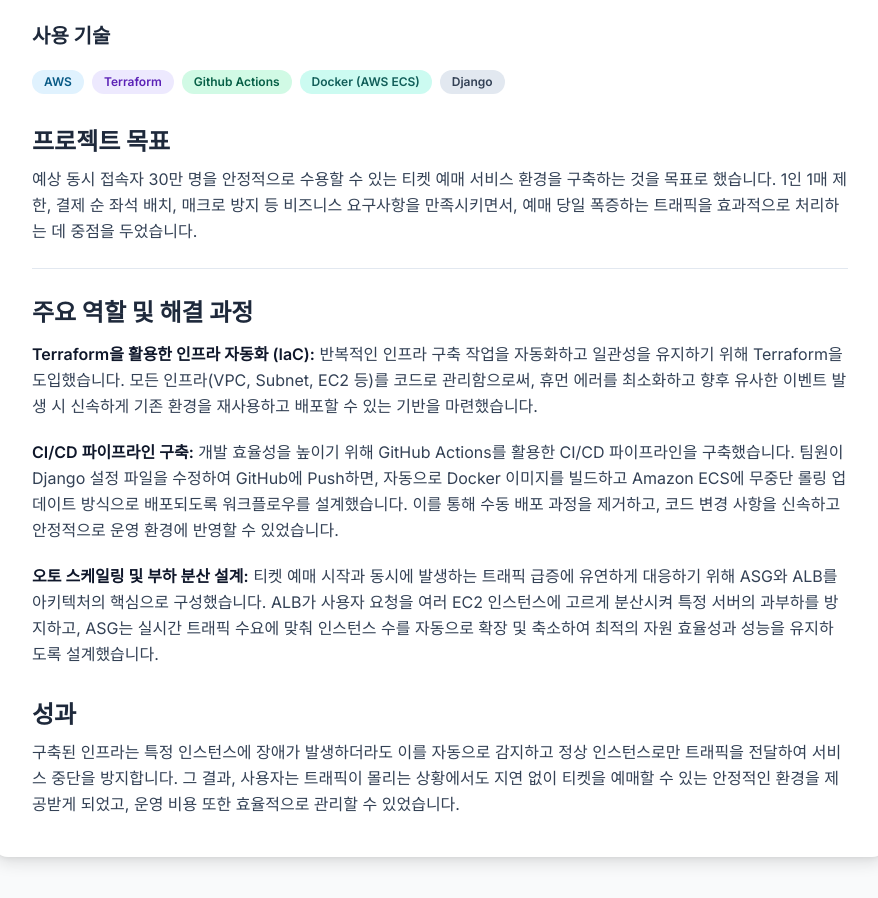
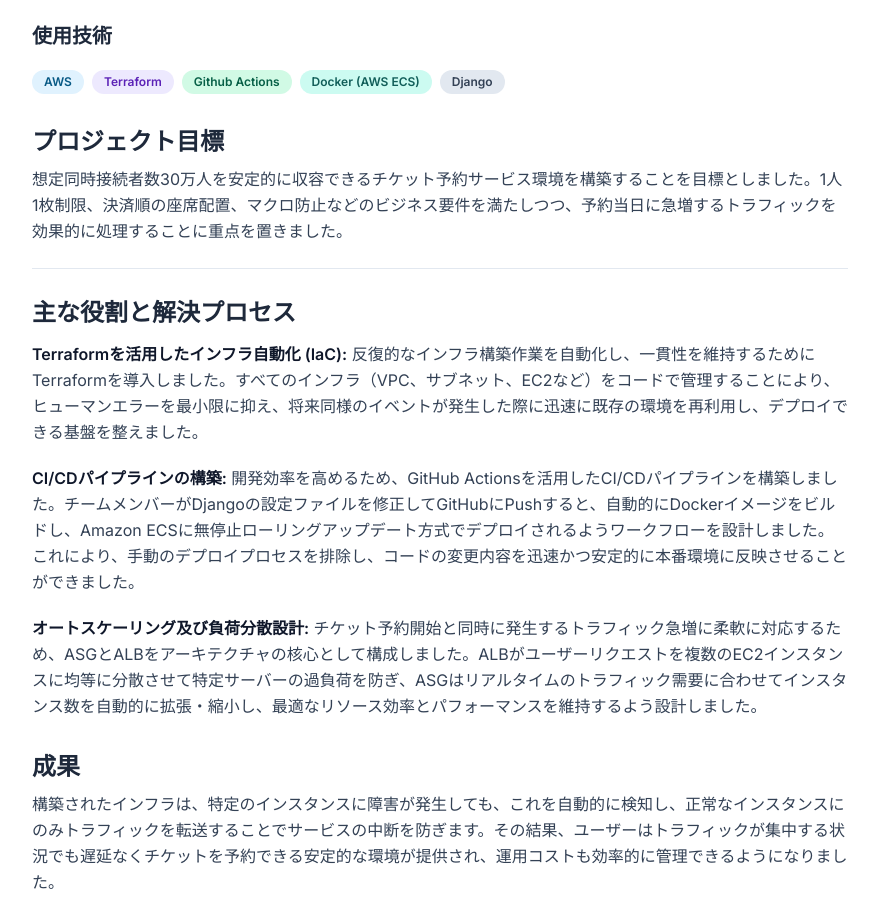
Before and after one commit to bichani/bichani.github.io, a plain HTML site: page project1.html in a window 1280 px wide. Shown: the part 880-1778 px from the top of the page, without its empty margins (200-1078 px from the left). Drawn offline with nearby package versions, Linux system fonts and the light colour scheme.

Commit message:
Update project1.html

```diff
--- a/project1.html
+++ b/project1.html
@@ -1,14 +1,14 @@
 <!DOCTYPE html>
-<html lang="ko">
+<html lang="ja">
 <head>
     <meta charset="UTF-8">
     <meta name="viewport" content="width=device-width, initial-scale=1.0">
-    <title>Ticket Topia 프로젝트 상세 - 박한비 포트폴리오</title>
+    <title>Ticket Topia プロジェクト詳細 - パク・ハンビ ポートフォリオ</title>
     <script src="https://cdn.tailwindcss.com"></script>
     <link rel="stylesheet" href="https://fonts.googleapis.com/css2?family=Inter:wght@400;500;600;700&display=swap">
     <style>
         body {
-            font-family: 'Inter', 'Noto Sans KR', sans-serif;
+            font-family: 'Inter', 'Noto Sans JP', sans-serif; /* Noto Sans JP로 변경 권장 */
         }
         /* 이미지 모달 스타일 */
         .modal-overlay {
@@ -61,7 +61,7 @@
                 <a href="./index.html" class="text-xl font-bold text-slate-800 hover:text-blue-600 transition-colors">Hanbi's Portfolio</a>
             </div>
             <nav>
-                <a href="./index.html" class="text-slate-500 hover:text-blue-600 font-semibold transition-colors">← 돌아가기</a>
+                <a href="./index.html" class="text-slate-500 hover:text-blue-600 font-semibold transition-colors">← 戻る</a>
             </nav>
         </div>
     </header>
@@ -70,15 +70,15 @@
         <div class="bg-white p-8 sm:p-10 rounded-2xl shadow-lg max-w-4xl mx-auto">
             <div class="prose prose-slate max-w-none prose-p:leading-relaxed">
                 <h1 class="text-3xl font-bold mb-4 text-slate-900">Ticket Topia</h1>
-                <p class="text-sm text-slate-500 font-medium">2024년 7월 ~ 8월</p>
-                <p class="font-semibold text-xl mt-4">확장성 및 재사용성을 고려한 대규모 티켓 예매 서비스 인프라 구축</p>
+                <p class="text-sm text-slate-500 font-medium">2024年 7月 ~ 8月</p>
+                <p class="font-semibold text-xl mt-4">拡張性及び再利用性を考慮した大規模チケット予約サービスインフラの構築</p>
 
                 <a href="pj1.png" id="projectImageLink" class="cursor-zoom-in">
-                    <img src="pj1.png" alt="Ticket Topia 아키텍처 설계도" class="my-6 rounded-lg border border-slate-200">
+                    <img src="pj1.png" alt="Ticket Topia アーキテクチャ設計図" class="my-6 rounded-lg border border-slate-200">
                 </a>
 
                 <div class="mt-6">
-                    <h2 class="text-xl font-bold text-slate-800">사용 기술</h2>
+                    <h2 class="text-xl font-bold text-slate-800">使用技術</h2>
                     <div class="flex flex-wrap gap-2 mt-2">
                         <span class="bg-sky-100 text-sky-800 text-xs font-semibold px-3 py-1 rounded-full">AWS</span>
                         <span class="bg-violet-100 text-violet-800 text-xs font-semibold px-3 py-1 rounded-full">Terraform</span>
@@ -88,25 +88,25 @@
                     </div>
                 </div>
 
-                <h2 class="text-2xl font-bold mt-8 mb-2 text-slate-800">프로젝트 목표</h2>
-                <p>예상 동시 접속자 30만 명을 안정적으로 수용할 수 있는 티켓 예매 서비스 환경을 구축하는 것을 목표로 했습니다. 1인 1매 제한, 결제 순 좌석 배치, 매크로 방지 등 비즈니스 요구사항을 만족시키면서, 예매 당일 폭증하는 트래픽을 효과적으로 처리하는 데 중점을 두었습니다.</p>
+                <h2 class="text-2xl font-bold mt-8 mb-2 text-slate-800">プロジェクト目標</h2>
+                <p>想定同時接続者数30万人を安定的に収容できるチケット予約サービス環境を構築することを目標としました。1人1枚制限、決済順の座席配置、マクロ防止などのビジネス要件を満たしつつ、予約当日に急増するトラフィックを効果的に処理することに重点を置きました。</p>
 
                 <div class="border-t border-slate-200 pt-4 mt-6">
-                    <h2 class="text-2xl font-bold mt-3 mb-3 text-slate-800">주요 역할 및 해결 과정</h2>
-                    <p><strong>Terraform을 활용한 인프라 자동화 (IaC):</strong> 반복적인 인프라 구축 작업을 자동화하고 일관성을 유지하기 위해 Terraform을 도입했습니다. 모든 인프라(VPC, Subnet, EC2 등)를 코드로 관리함으로써, 휴먼 에러를 최소화하고 향후 유사한 이벤트 발생 시 신속하게 기존 환경을 재사용하고 배포할 수 있는 기반을 마련했습니다.</p>
-                    <p><strong>CI/CD 파이프라인 구축:</strong> 개발 효율성을 높이기 위해 GitHub Actions를 활용한 CI/CD 파이프라인을 구축했습니다. 팀원이 Django 설정 파일을 수정하여 GitHub에 Push하면, 자동으로 Docker 이미지를 빌드하고 Amazon ECS에 무중단 롤링 업데이트 방식으로 배포되도록 워크플로우를 설계했습니다. 이를 통해 수동 배포 과정을 제거하고, 코드 변경 사항을 신속하고 안정적으로 운영 환경에 반영할 수 있었습니다.</p>
-                    <p><strong>오토 스케일링 및 부하 분산 설계:</strong> 티켓 예매 시작과 동시에 발생하는 트래픽 급증에 유연하게 대응하기 위해 ASG와 ALB를 아키텍처의 핵심으로 구성했습니다. ALB가 사용자 요청을 여러 EC2 인스턴스에 고르게 분산시켜 특정 서버의 과부하를 방지하고, ASG는 실시간 트래픽 수요에 맞춰 인스턴스 수를 자동으로 확장 및 축소하여 최적의 자원 효율성과 성능을 유지하도록 설계했습니다.</p>
+                    <h2 class="text-2xl font-bold mt-3 mb-3 text-slate-800">主な役割と解決プロセス</h2>
+                    <p><strong>Terraformを活用したインフラ自動化 (IaC):</strong> 反復的なインフラ構築作業を自動化し、一貫性を維持するためにTerraformを導入しました。すべてのインフラ（VPC、サブネット、EC2など）をコードで管理することにより、ヒューマンエラーを最小限に抑え、将来同様のイベントが発生した際に迅速に既存の環境を再利用し、デプロイできる基盤を整えました。</p>
+                    <p><strong>CI/CDパイプラインの構築:</strong> 開発効率を高めるため、GitHub Actionsを活用したCI/CDパイプラインを構築しました。チームメンバーがDjangoの設定ファイルを修正してGitHubにPushすると、自動的にDockerイメージをビルドし、Amazon ECSに無停止ローリングアップデート方式でデプロイされるようワークフローを設計しました。これにより、手動のデプロイプロセスを排除し、コードの変更内容を迅速かつ安定的に本番環境に反映させることができました。</p>
+                    <p><strong>オートスケーリング及び負荷分散設計:</strong> チケット予約開始と同時に発生するトラフィック急増に柔軟に対応するため、ASGとALBをアーキテクチャの核心として構成しました。ALBがユーザーリクエストを複数のEC2インスタンスに均等に分散させて特定サーバーの過負荷を防ぎ、ASGはリアルタイムのトラフィック需要に合わせてインスタンス数を自動的に拡張・縮小し、最適なリソース効率とパフォーマンスを維持するよう設計しました。</p>
                 </div>
 
-                <h2 class="text-2xl font-bold mt-8 mb-2 text-slate-800">성과</h2>
-                <p>구축된 인프라는 특정 인스턴스에 장애가 발생하더라도 이를 자동으로 감지하고 정상 인스턴스로만 트래픽을 전달하여 서비스 중단을 방지합니다. 그 결과, 사용자는 트래픽이 몰리는 상황에서도 지연 없이 티켓을 예매할 수 있는 안정적인 환경을 제공받게 되었고, 운영 비용 또한 효율적으로 관리할 수 있었습니다.</p>
+                <h2 class="text-2xl font-bold mt-8 mb-2 text-slate-800">成果</h2>
+                <p>構築されたインフラは、特定のインスタンスに障害が発生しても、これを自動的に検知し、正常なインスタンスにのみトラフィックを転送することでサービスの中断を防ぎます。その結果、ユーザーはトラフィックが集中する状況でも遅延なくチケットを予約できる安定的な環境が提供され、運用コストも効率的に管理できるようになりました。</p>
             </div>
         </div>
     </main>
 
     <div id="imageModal" class="modal-overlay">
         <div class="modal-content">
-            <img id="modalImage" src="" alt="확대된 이미지" />
+            <img id="modalImage" src="" alt="拡大画像" />
         </div>
     </div>
 
```
